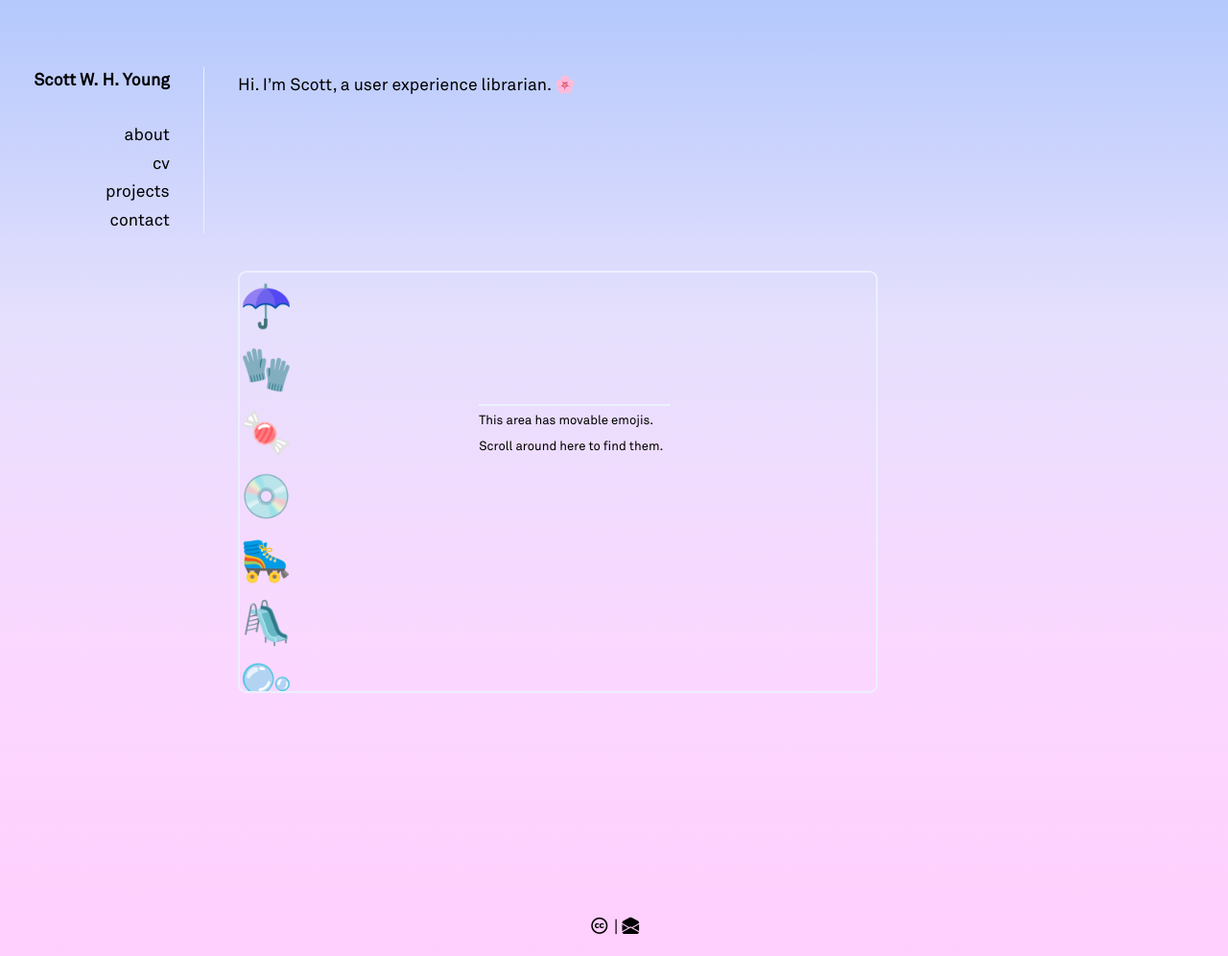
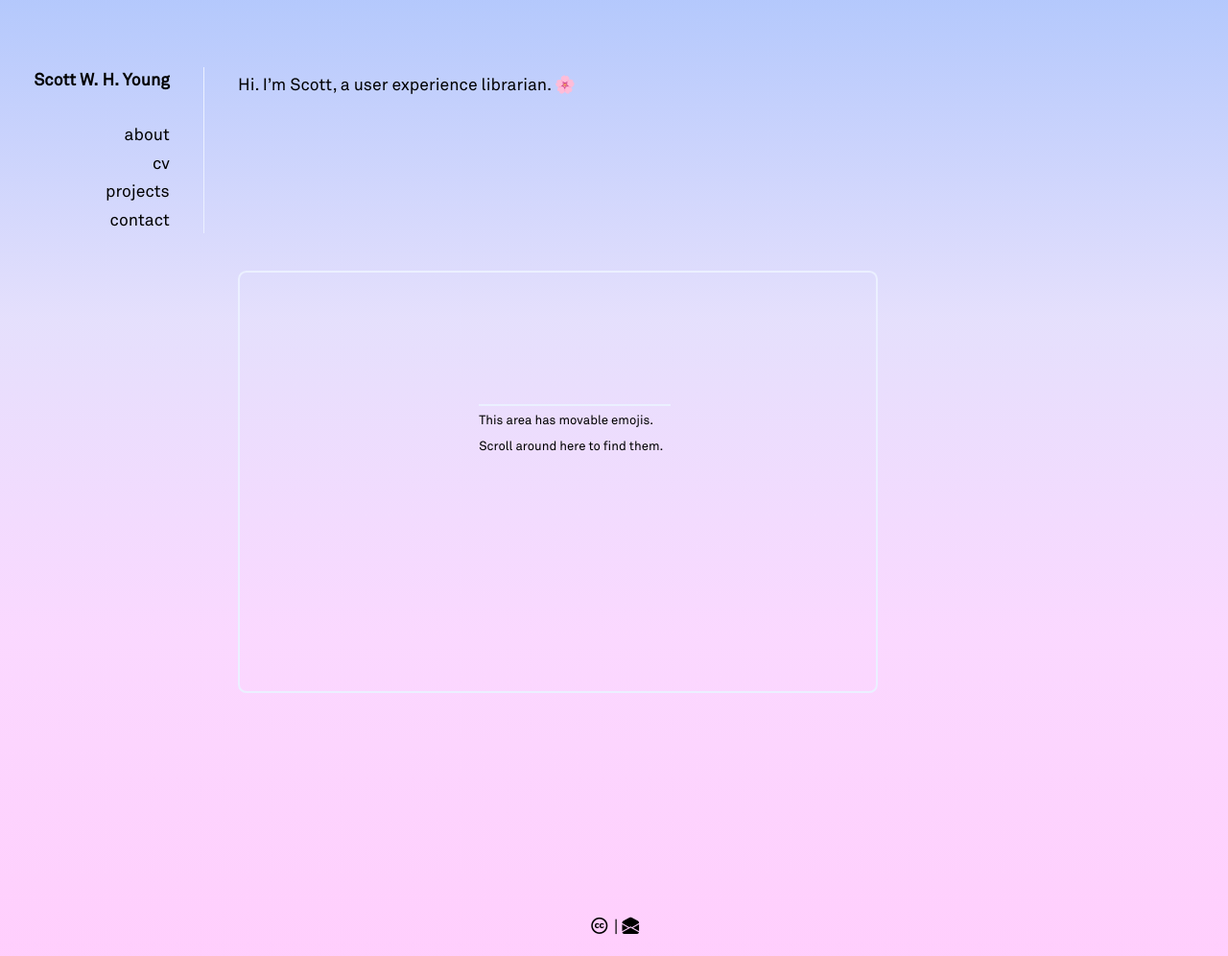
Before and after one commit to swyoung/swyoung.github.io, a Jekyll site: the page built from index.md, in a window 1280 px wide. Shown: the whole page at 96% size. Built offline with Jekyll 4.4.1, drawn with Linux system fonts in a browser that asks for light colours; nearby versions of some CDN libraries; a style sheet for code colours, icons or effects is not loaded.

Commit message:
Update index.md

```diff
--- a/index.md
+++ b/index.md
@@ -6,13 +6,7 @@ canonical_url: 'https://www.scottwhyoung.info'
 Hi. I’m Scott, a user experience librarian. <span class="emoji-spin">🌸</span>
  <br>
  <div class="emoji-zone">
-  <div id="umbrella" can-move aria-label="drag the umbrella" style="font-size:40px">☂️</div>
-  <div id="gloves" can-move aria-label="drag the glove" style="font-size:40px">🧤</div>
-  <div id="candy" can-move aria-label="drag the candy" style="font-size:40px">🍬</div>
-  <div id="cd" can-move aria-label="drag the cd" style="font-size:40px">💿</div>
-  <div id="skate" can-move aria-label="drag the skate" style="font-size:40px">🛼</div>
-  <div id="slide" can-move aria-label="drag the slide" style="font-size:40px">🛝</div>
-  <div id="bubbles" can-move aria-label="drag the bubbles" style="font-size:40px">🫧</div>
+
  </div>
  <!-- <div can-duplicate="bubbles" style="position:absolute; padding: .25em;font-size: 75%;background: linear-gradient(180deg, rgba(176, 198, 252, 0.95), rgba(228, 222, 252, 0.95), rgba(250, 214, 255, 0.95));height: 200px;width: 100px;">More bubbles</div> -->
 <div style="border-top:2px solid hsla(223,100%,96%,80);margin:1em;width:30%;position:relative;left:35%;bottom:50%">
```
